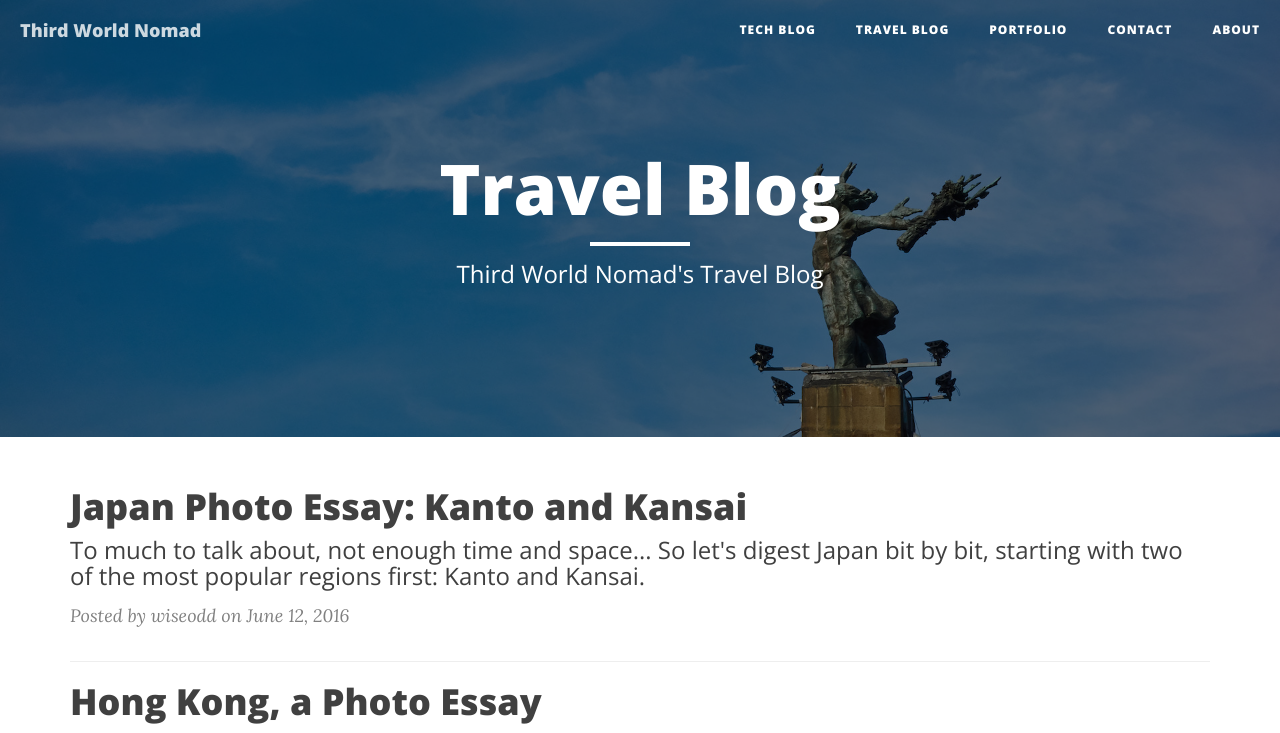
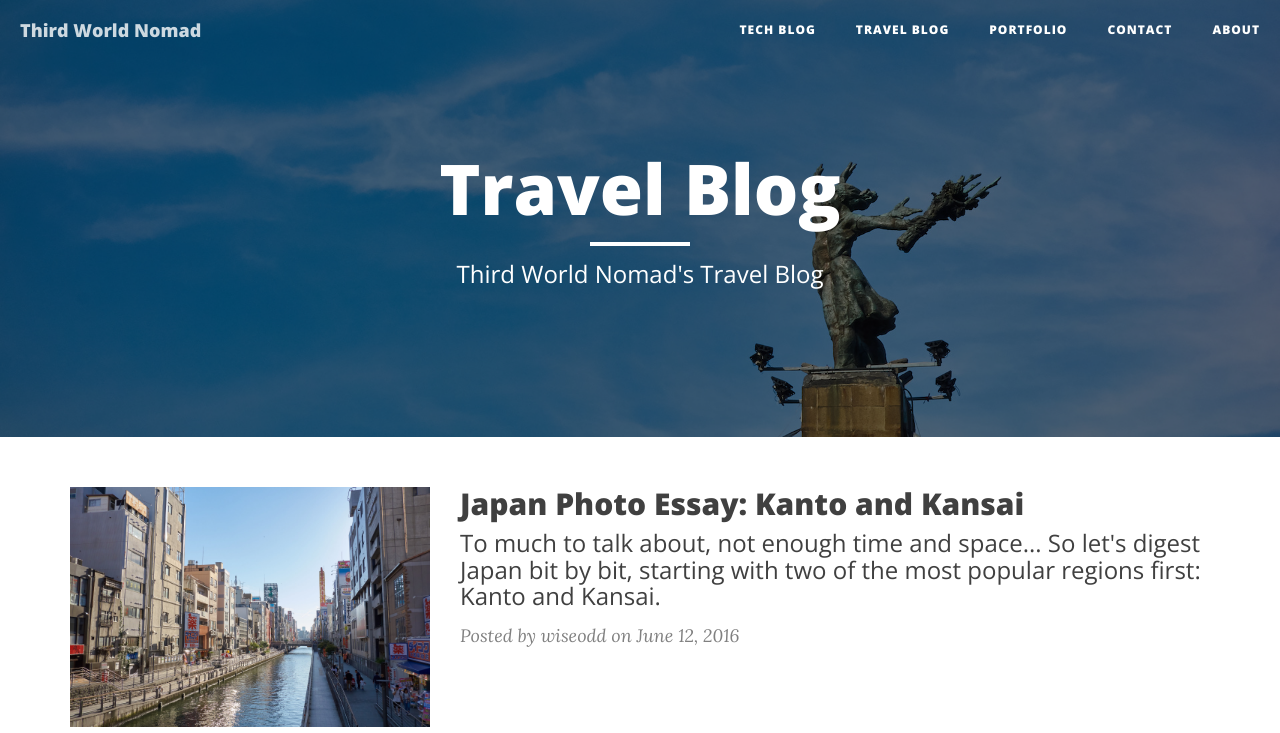
Before and after one commit to hsyodysseyjr/wiseodd0, a Jekyll site: the page built from travelblog.html, in a window 1280 px wide. Shown: the top 733 px of the page. Built offline with Jekyll 4.4.1, drawn with Linux system fonts in a browser that asks for light colours; nearby versions of some CDN libraries.

Commit message:
Add images to travel and tech blog

```diff
--- a/travelblog.html
+++ b/travelblog.html
@@ -10,15 +10,23 @@ weight: 4
 {% for post in posts %}
     <div class="post-preview">
         <a href="{{ post.url | prepend: site.baseurl }}">
-            <h2 class="post-title">            {{ post.title }}
+            <div class="row">
+                <div class="col-sm-4">
+                    <img src="/{% if post.header-img %}{{ post.header-img }}{% else %}{{ site.header-img }}{% endif %}">
+                </div>
+                <div class="col-sm-8">
+                    <h2 class="post-title">
+                        {{ post.title }}
                     </h2>
                     {% if post.subtitle %}
                     <h3 class="post-subtitle">
                         {{ post.subtitle }}
                     </h3>
                     {% endif %}
+                    <p class="post-meta">Posted by {% if post.author %}{{ post.author }}{% else %}{{ site.title }}{% endif %} on {{ post.date | date: "%B %-d, %Y" }}</p>
+                </div>
+            </div>
         </a>
-        <p class="post-meta">Posted by {% if post.author %}{{ post.author }}{% else %}{{ site.title }}{% endif %} on {{ post.date | date: "%B %-d, %Y" }}</p>
     </div>
     {% unless forloop.last %}
         <hr>
```
Also changed, not shown: techblog.html (+10 -2 lines). Lines whose indentation alone changed are shown as unchanged.
